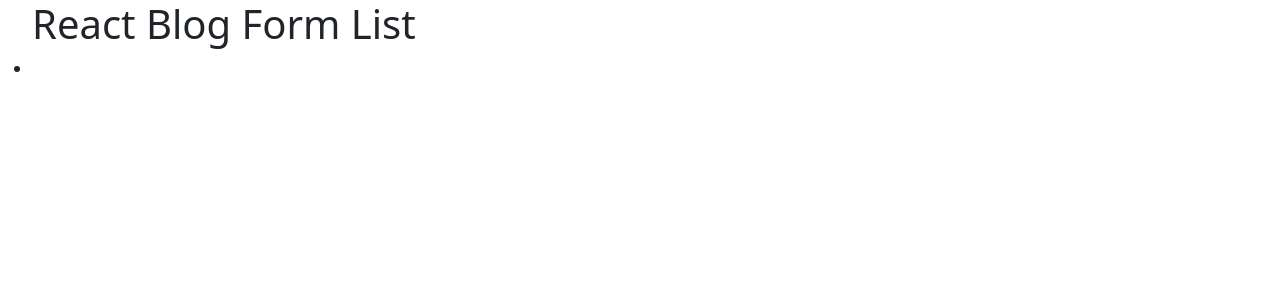
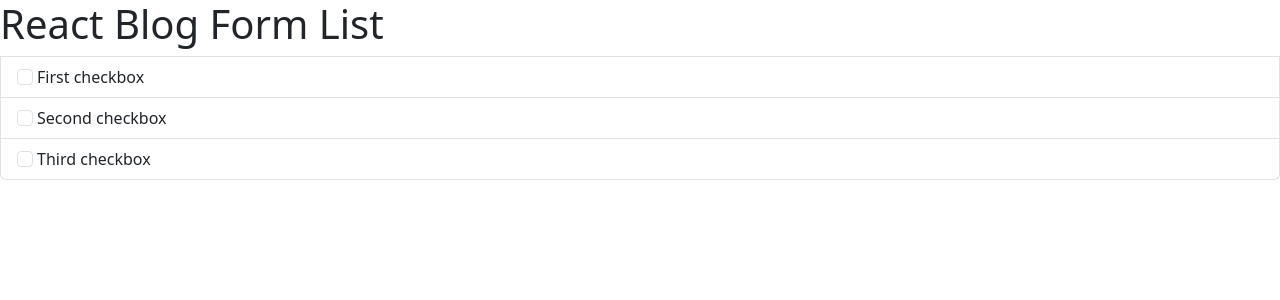
Before and after one commit to akthernahela/react-form, a React (Vite) app: page / in a window 1280 px wide. Shown: the top 300 px of the page. Built offline with nearby package versions, Linux system fonts and the light colour scheme.

Commit message:
Add a bootstrap list

```diff
--- a/src/components/Main.jsx
+++ b/src/components/Main.jsx
@@ -1,11 +1,23 @@
 export default function Main() {
 
     return (
+
         <main>
-            <ul>
+            <ul class="list-group">
                 <h1>React Blog Form List</h1>
-                <li></li>
+                <li class="list-group-item">
+                    <input class="form-check-input me-1" type="checkbox" value="" id="firstCheckboxStretched" />
+                    <label class="form-check-label stretched-link" for="firstCheckboxStretched">First checkbox</label>
+                </li>
+                <li class="list-group-item">
+                    <input class="form-check-input me-1" type="checkbox" value="" id="secondCheckboxStretched" />
+                    <label class="form-check-label stretched-link" for="secondCheckboxStretched">Second checkbox</label>
+                </li>
+                <li class="list-group-item">
+                    <input class="form-check-input me-1" type="checkbox" value="" id="thirdCheckboxStretched" />
+                    <label class="form-check-label stretched-link" for="thirdCheckboxStretched">Third checkbox</label>
+                </li>
             </ul>
         </main>
-    )
+    );
 }
```
